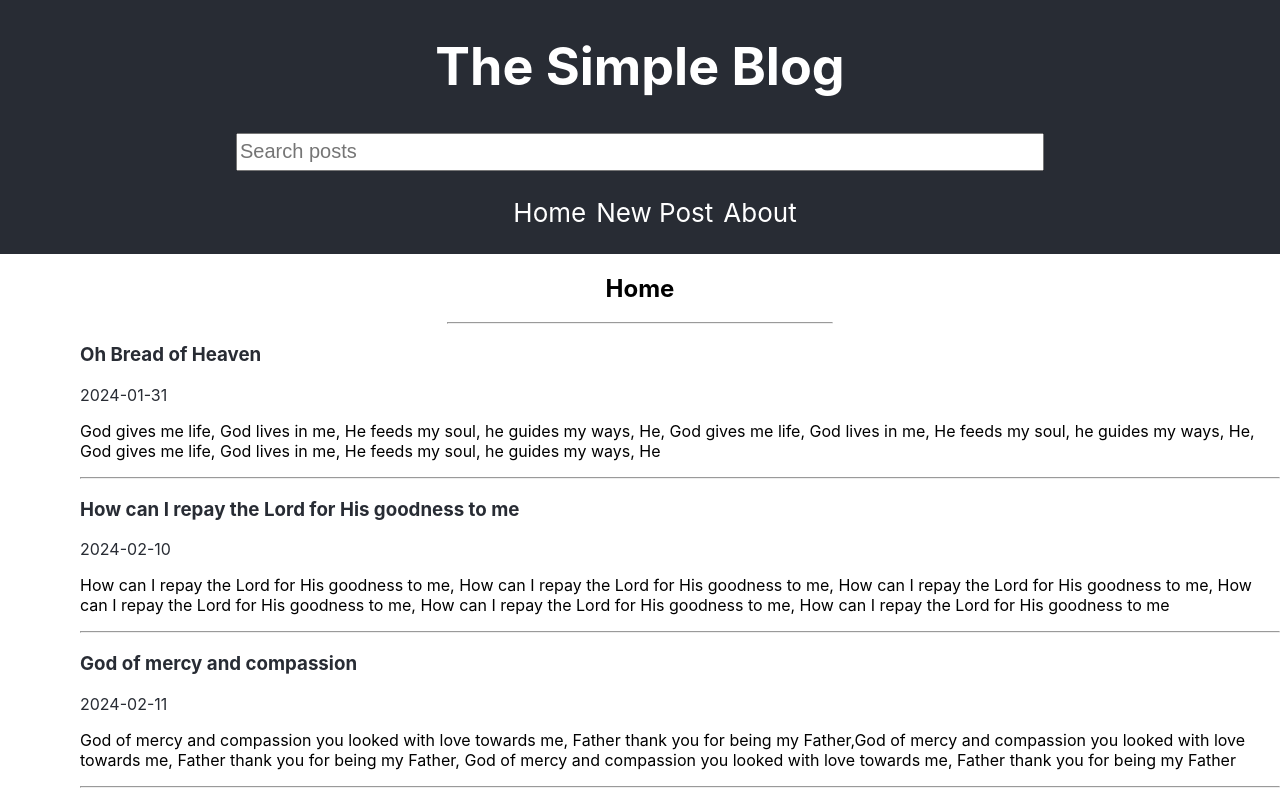
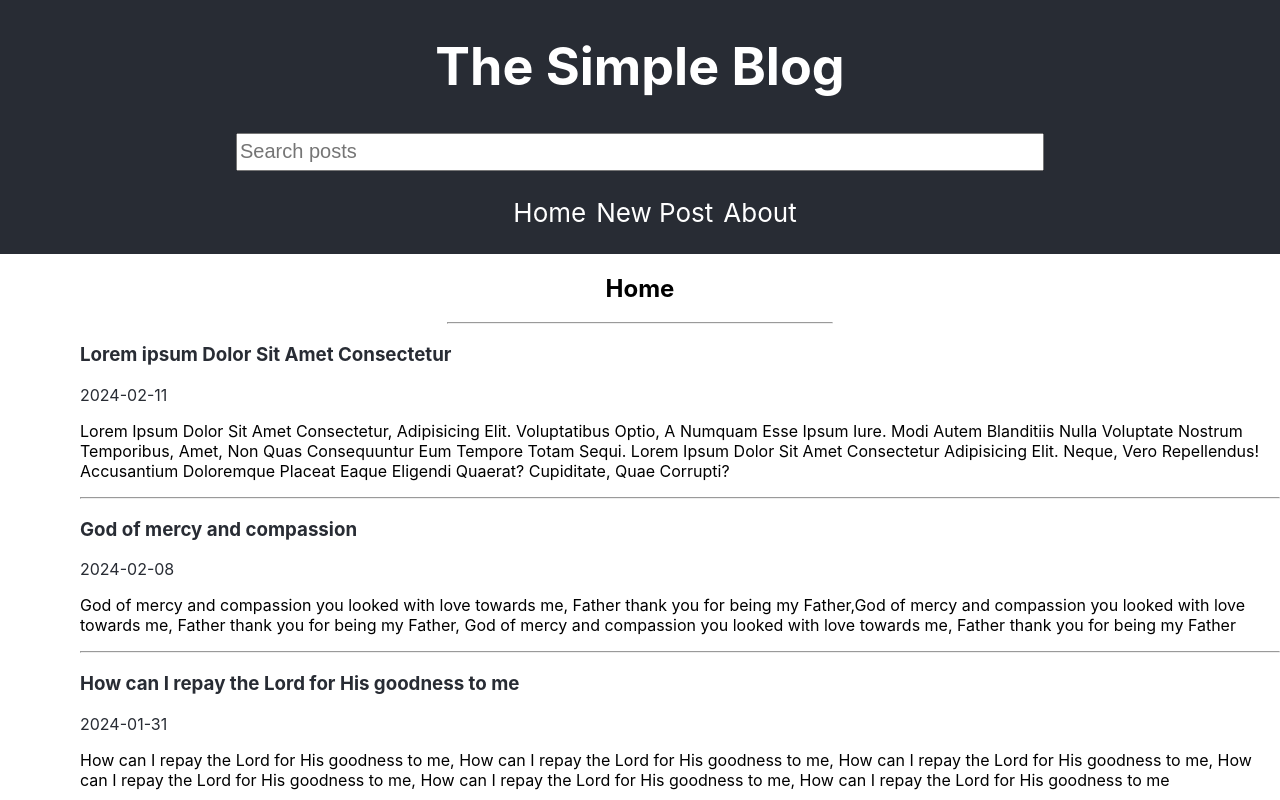
Before and after one commit to enowmbi/react-blog, a React (Create React App) app: page / in a window 1280 px wide. Shown: the top 800 px of the page. Built offline with nearby package versions, Linux system fonts and the light colour scheme.

Commit message:
Complete search functionality

```diff
--- a/src/App.js
+++ b/src/App.js
@@ -7,11 +7,12 @@ import PostDetails from "./components/PostDetails"
 import Missing from "./components/Missing"
 import Footer from "./components/Footer"
 import { Routes, Route, useNavigate } from 'react-router-dom'
-import { useState } from 'react'
+import { useState, useEffect } from 'react'
 import {v4 as uuidv4} from 'uuid'
 
 function App() {
     const [searchText, setSearchText] = useState("")
+    const [searchResults, setSearchResults] = useState([])
     const [postTitle, setPostTitle] = useState("")
     const [postBody, setPostBody] = useState("")
     const [posts, setPosts] = useState([
@@ -19,19 +20,19 @@ function App() {
           id: uuidv4(),
           title: "Oh Bread of Heaven",
           body: "God gives me life, God lives in me, He feeds my soul, he guides my ways, He, God gives me life, God lives in me, He feeds my soul, he guides my ways, He, God gives me life, God lives in me, He feeds my soul, he guides my ways, He",
-          date: "2024-01-31"
+          date: "2024-01-26"
       },
       {
           id: uuidv4(),
           title: "How can I repay the Lord for His goodness to me",
           body: "How can I repay the Lord for His goodness to me, How can I repay the Lord for His goodness to me, How can I repay the Lord for His goodness to me, How can I repay the Lord for His goodness to me, How can I repay the Lord for His goodness to me, How can I repay the Lord for His goodness to me",
-          date: "2024-02-10"
+          date: "2024-01-31"
       },
       {
           id: uuidv4(),
           title: "God of mercy and compassion",
           body: "God of mercy and compassion you looked with love towards me, Father thank you for being my Father,God of mercy and compassion you looked with love towards me, Father thank you for being my Father, God of mercy and compassion you looked with love towards me, Father thank you for being my Father",
-          date: "2024-02-11"
+          date: "2024-02-08"
       },
       {
           id: uuidv4(),
@@ -42,6 +43,12 @@ function App() {
     ])
 
     const navigate = useNavigate()
+
+    useEffect(() => {
+        const filteredResult = posts.filter((post) => post.title.toLowerCase().includes(searchText.toLowerCase())
+            || post.body.toLowerCase().includes(searchText.toLowerCase()))
+        setSearchResults(filteredResult.reverse())
+    }, [posts, searchText])
 
     const handleDeletePost = (id) => {
         const filteredPosts = posts.filter((post) => post.id !== id)
@@ -69,7 +76,7 @@ function App() {
             />
             <main>
                 <Routes>
-                    <Route path="/" element={<Home posts={posts} />} />
+                    <Route path="/" element={<Home posts={searchResults} />} />
                     <Route
                         path="/posts/new"
                         element={
```
